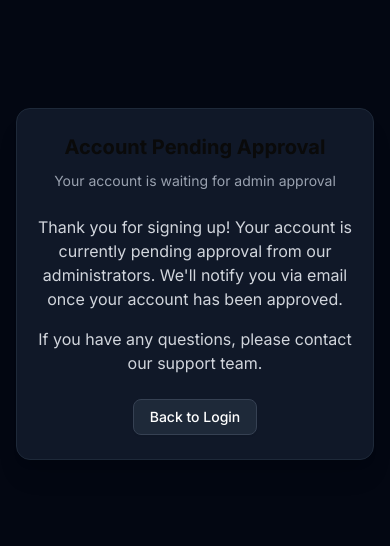
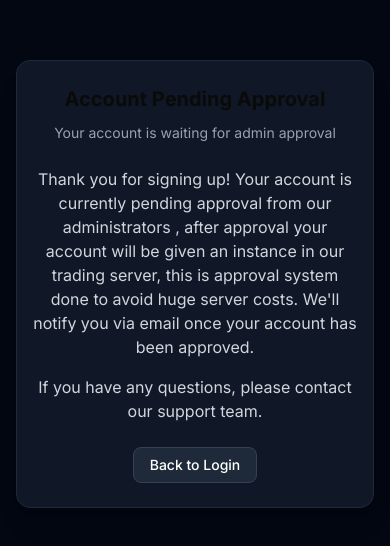
Before and after one commit to cse21-077/ivinjobztrading, a Next.js app: page /waiting-approval in a window 390 px wide. Shown: the part 138-684 px from the top of the page. Built offline with nearby package versions, Linux system fonts and the light colour scheme.

Commit message:
mobile link

```diff
--- a/app/waiting-approval/page.tsx
+++ b/app/waiting-approval/page.tsx
@@ -14,7 +14,7 @@ export default function WaitingApprovalPage() {
         </CardHeader>
         <CardContent className="text-center px-4 sm:px-6">
           <p className="text-gray-300 mb-4">
-            Thank you for signing up! Your account is currently pending approval from our administrators. We'll notify
+            Thank you for signing up! Your account is currently pending approval from our administrators , after approval your account will be given an instance in our trading server, this is approval system done to avoid huge server costs. We'll notify
             you via email once your account has been approved.
           </p>
           <p className="text-gray-300">If you have any questions, please contact our support team.</p>
```
